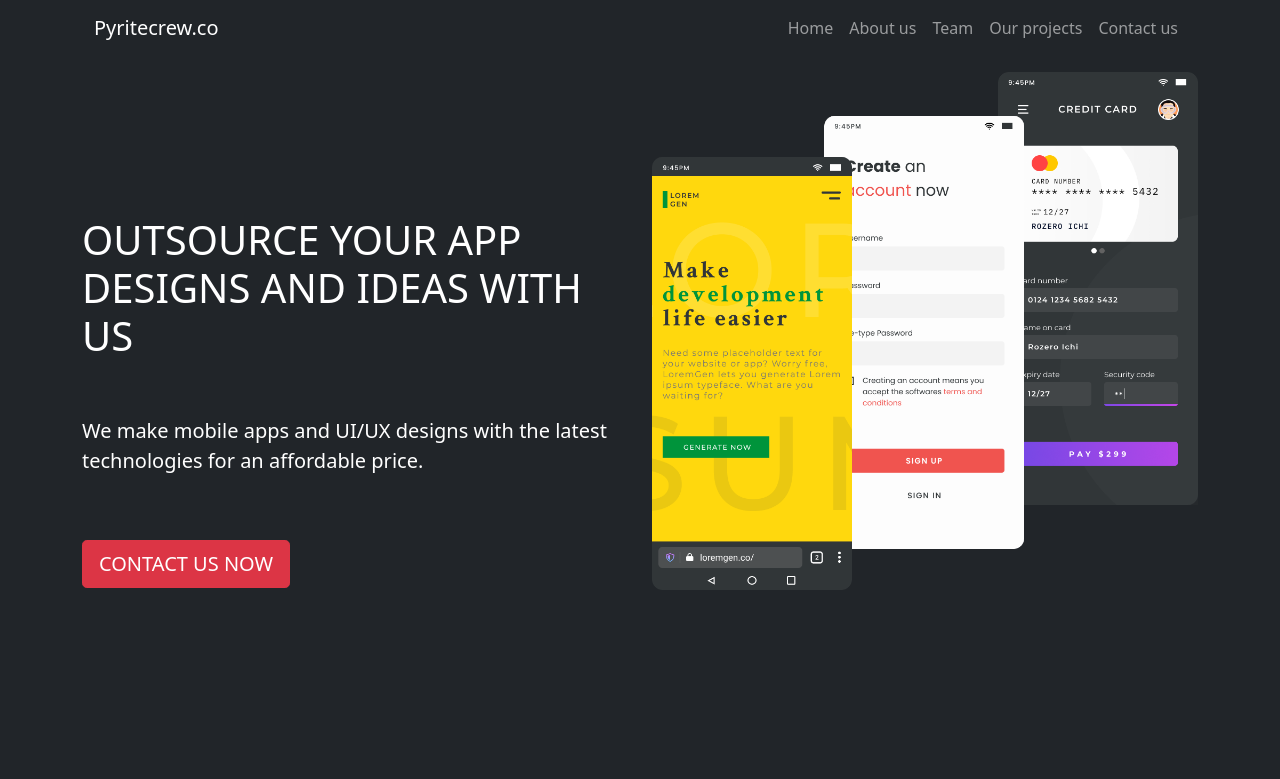
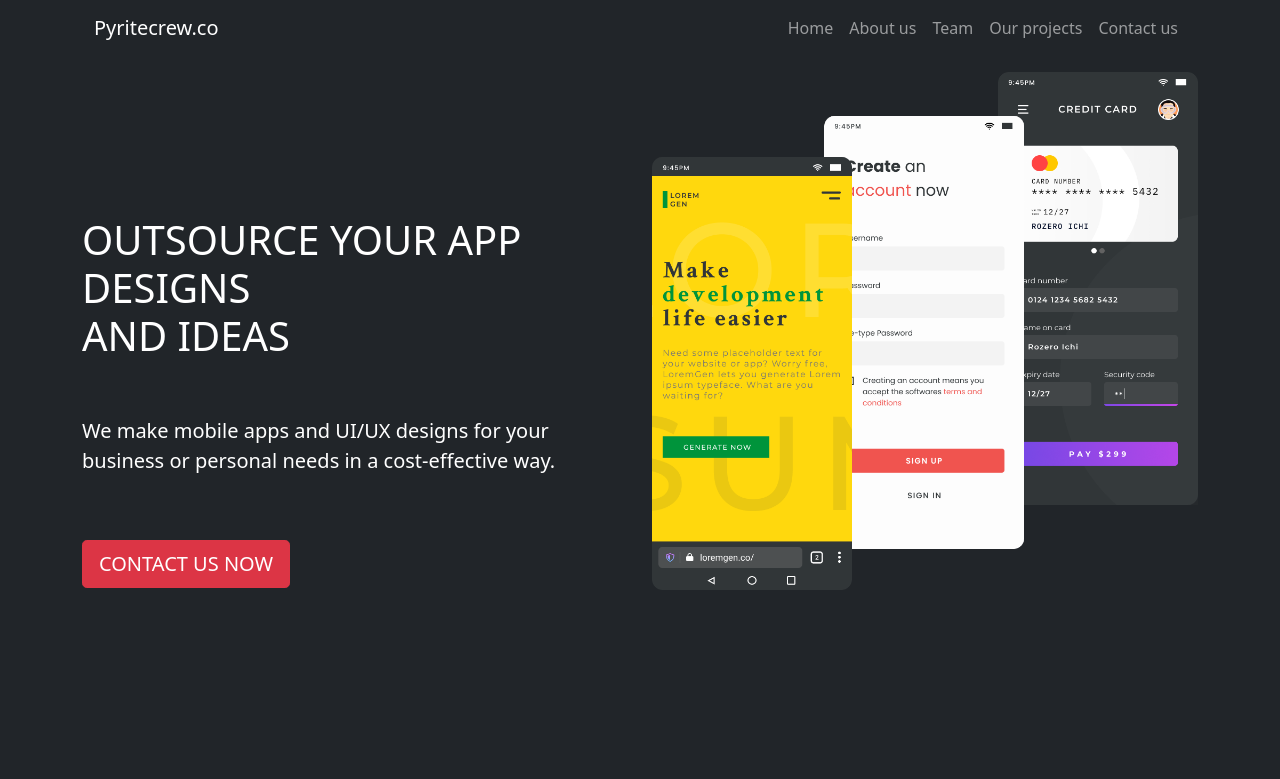
Before and after one commit to pyritecrew-co/pyritecrew-co.github.io, a plain HTML site: page index.html in a window 1280 px wide. Shown: the top 779 px of the page. Drawn offline with nearby package versions, Linux system fonts and the light colour scheme.

Commit message:
update index.html sentences

```diff
--- a/index.html
+++ b/index.html
@@ -15,7 +15,7 @@
     <!-- Facebook URL Preview -->
     <meta property="og:url" content="https://pyritecrew.co/index.html" />
     <meta property="og:type" content="landing page" />
-    <meta property="og:title" content="OUTSOURCE YOUR APP DESIGNS AND IDEAS WITH US" />
+    <meta property="og:title" content="OUTSOURCE YOUR APP DESIGNS AND IDEAS" />
     <meta property="og:description" content="We make mobile apps and UI/UX designs with the latest technologies for an affordable price." />
     <meta property="og:image"
         content="https://raw.githubusercontent.com/pyritecrew-co/pyritecrew-co.github.io/main/img/outsourcing.png" />
@@ -118,10 +118,9 @@
 
             <div class="col">
                 <br><br><br><br><br><br>
-                <p class="h1">OUTSOURCE YOUR APP DESIGNS AND IDEAS WITH US</p>
+                <p class="h1">OUTSOURCE YOUR APP DESIGNS <br>AND IDEAS</p>
                 <br><br>
-                <p class="lead">We make mobile apps and UI/UX designs with the latest
-                    technologies for an affordable price.</p>
+                <p class="lead">We make mobile apps and UI/UX designs for your business or personal needs in a cost-effective way.</p>
                 <br><br>
                 <a href="#contact-us"> <button class="btn btn-danger btn-lg" data-scroll="#contact-us">CONTACT US
                         NOW</button></a>
```
